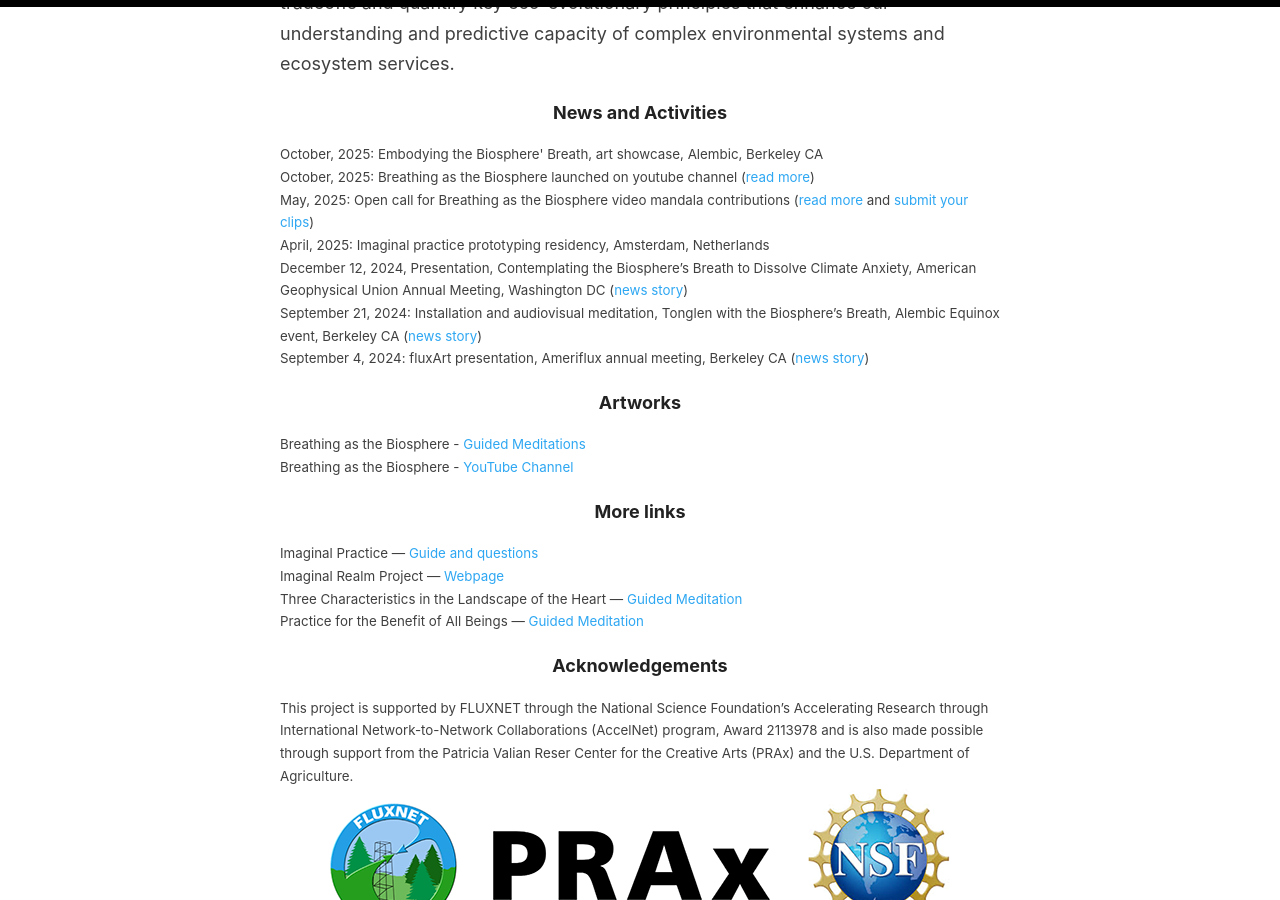
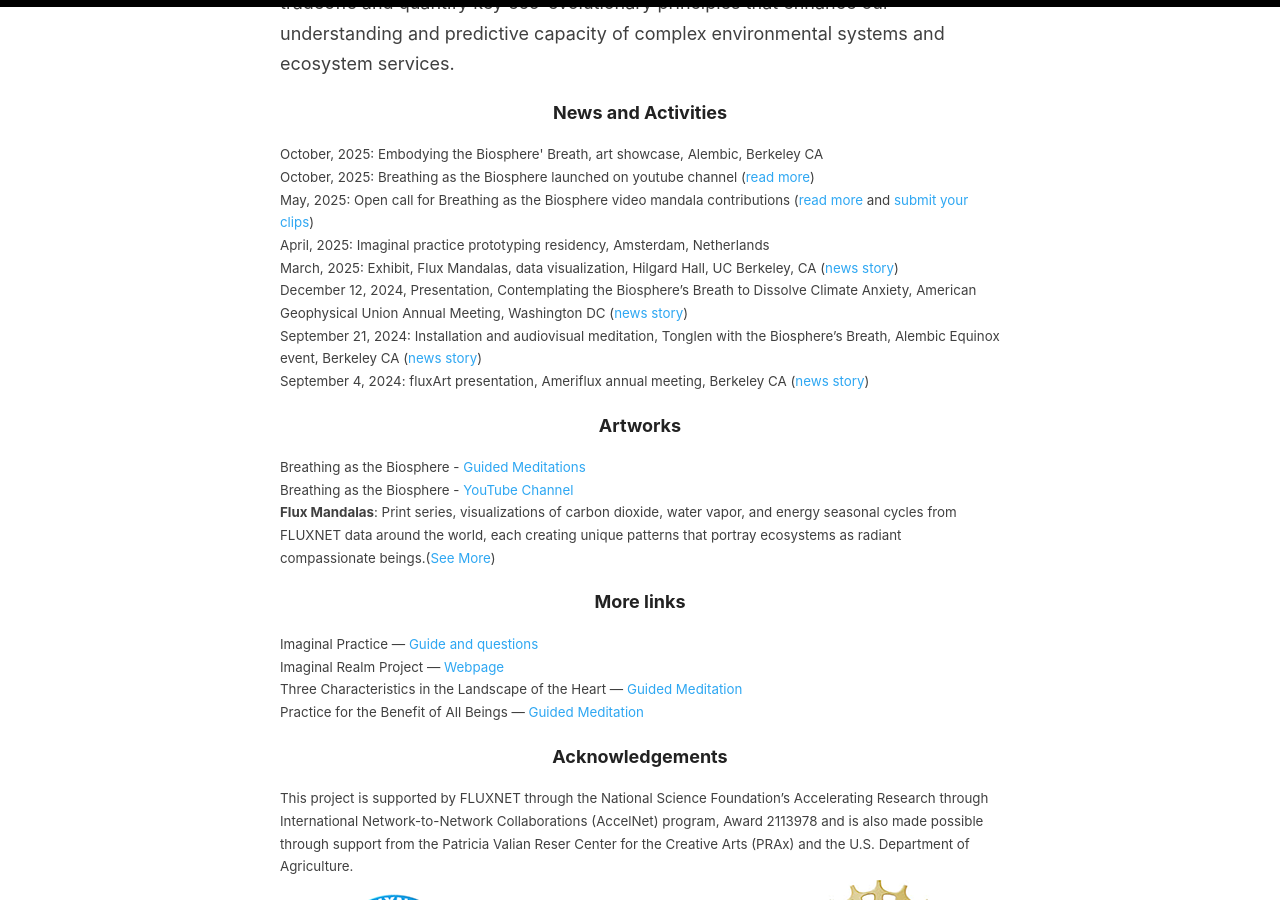
Before and after one commit to fluxnetart/fluxnetart.github.io, a Jekyll site: the page built from _posts/2024-10-08-Rosa.md, in a window 1280 px wide and 900 px high, scrolled down 1714 px. Built offline with Jekyll 4.4.1, drawn with Linux system fonts in a browser that asks for light colours.

Commit message:
Update 2024-10-08-Rosa.md

```diff
--- a/_posts/2024-10-08-Rosa.md
+++ b/_posts/2024-10-08-Rosa.md
@@ -34,6 +34,7 @@ October, 2025: Embodying the Biosphere' Breath, art showcase, Alembic, Berkeley
 October, 2025: Breathing as the Biosphere launched on youtube channel (<a href="https://fluxnetart.github.io/biospherevideo/">read more</a>)<br>
 May, 2025: Open call for Breathing as the Biosphere video mandala contributions (<a href="https://fluxnetart.github.io/videos-wanted/">read more</a> and <a href = "https://docs.google.com/forms/d/e/1FAIpQLSevtYR2QpXfNzljdsmP_QWuDCDD0HXeejRfvx-12NXhg8c8RQ/viewform">submit your clips</a>)<br>
 April, 2025: Imaginal practice prototyping residency, Amsterdam, Netherlands<br>
+March, 2025: Exhibit, Flux Mandalas, data visualization, Hilgard Hall, UC Berkeley, CA (<a href="https://fluxnetart.github.io/Mandala/">news story</a>)<br>
 December 12, 2024, Presentation, Contemplating the Biosphere’s Breath to Dissolve Climate Anxiety, American Geophysical Union Annual Meeting, Washington DC (<a href="https://fluxnetart.github.io/agumeeting/">news story</a>)<br>
 September 21, 2024: Installation and audiovisual meditation, Tonglen with the Biosphere’s Breath, Alembic Equinox event, Berkeley CA (<a href="https://fluxnetart.github.io/alembic/">news story</a>)<br>
 September 4, 2024: fluxArt presentation, Ameriflux annual meeting, Berkeley CA (<a href="https://fluxnetart.github.io/amerifluxmeeting/">news story</a>)<br>
@@ -45,6 +46,8 @@ September 4, 2024: fluxArt presentation, Ameriflux annual meeting, Berkeley CA (
 <figcaption>
 Breathing as the Biosphere - <a href="https://biosphere-breath.github.io/">Guided Meditations</a><br>
 Breathing as the Biosphere - <a href="https://www.youtube.com/@BreathingastheBiosphere">YouTube Channel</a><br>
+<b>Flux Mandalas</b>: Print series, visualizations of carbon dioxide, water vapor, and energy seasonal cycles from FLUXNET data around the world, each creating unique patterns that portray ecosystems as radiant compassionate beings.(<a href="https://fluxnetart.github.io/Mandala/">See More</a>)<br>
+
 
 
 <h4>More links</h4>
```
